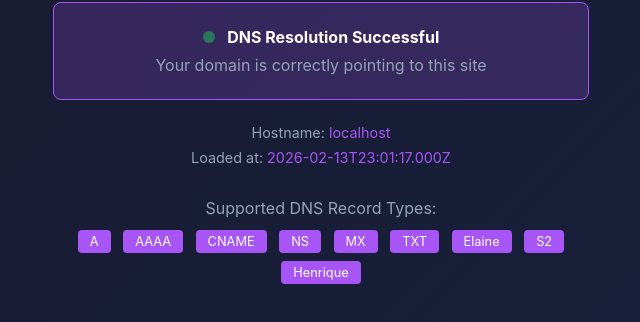
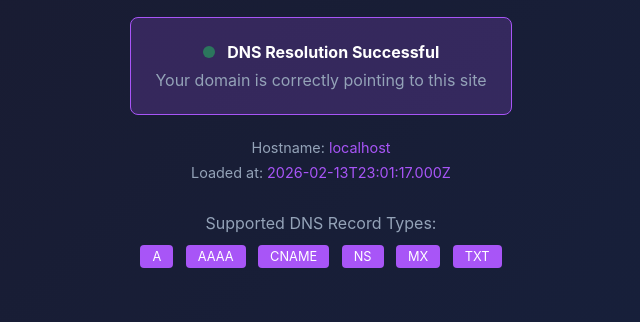
Before and after one commit to henriqueocosta/dns-tests-website, a website: page site/index.html in a window 1280 px wide. Shown: the part 292-614 px from the top of the page, without its empty margins (319-959 px from the left). Drawn offline with Linux system fonts and the light colour scheme.

Commit message:
Remove custom badges from test site
Co-Authored-By: Claude Opus 4.5 <noreply@anthropic.com>

```diff
--- a/site/index.html
+++ b/site/index.html
@@ -87,9 +87,6 @@
             <span class="record-type">NS</span>
             <span class="record-type">MX</span>
             <span class="record-type">TXT</span>
-            <span class="record-type">Elaine</span>
-            <span class="record-type">S2</span>
-            <span class="record-type">Henrique</span>
         </div>
     </div>
 
```
